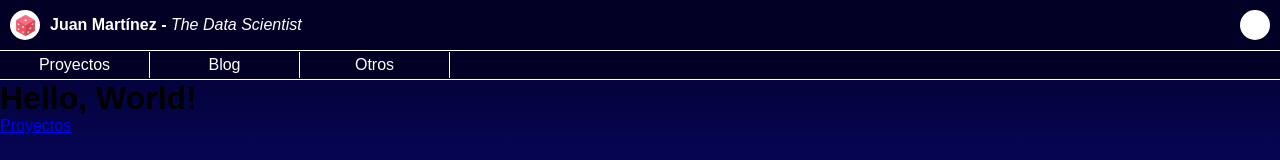
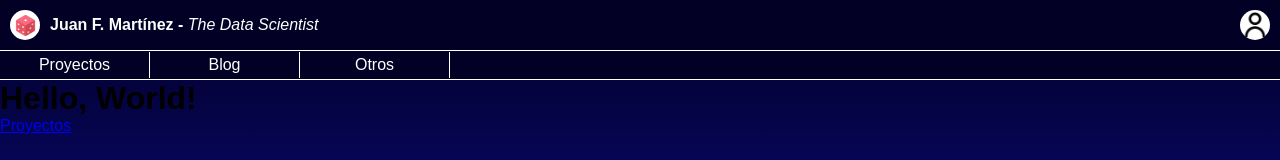
Before and after one commit to JuanFeA98/Portafolio, a React (Create React App) app: page / in a window 1280 px wide. Shown: the top 160 px of the page. Built offline with nearby package versions, Linux system fonts and the light colour scheme.

Commit message:
Add user icon

```diff
--- a/src/containers/Header/Header.css
+++ b/src/containers/Header/Header.css
@@ -63,3 +63,7 @@ header{
     margin-left: 10px;
     margin-right: 10px;
 }
+
+.header__users__icon img{
+    width: 100%;
+}
--- a/src/containers/Header/Header.js
+++ b/src/containers/Header/Header.js
@@ -3,6 +3,7 @@ import React from 'react'
 import './Header.css'
 
 import Dados from '../../assets/dados.png'
+import User from '../../assets/user.png'
 
 export default function Header() {
   return (
@@ -14,7 +15,7 @@ export default function Header() {
           </div>
           <div className="header__name">
             <p>
-              Juan Martínez - <span>The Data Scientist</span>
+              Juan F. Martínez - <span>The Data Scientist</span>
             </p>
           </div>
         </a>
@@ -22,6 +23,7 @@ export default function Header() {
       <div className="header__users">
         <a href="/">
           <div className="header__users__icon">
+            <img src={User} alt="" />
           </div>
         </a>
       </div>
```
Also changed, not shown: src/assets/user.png (added).
